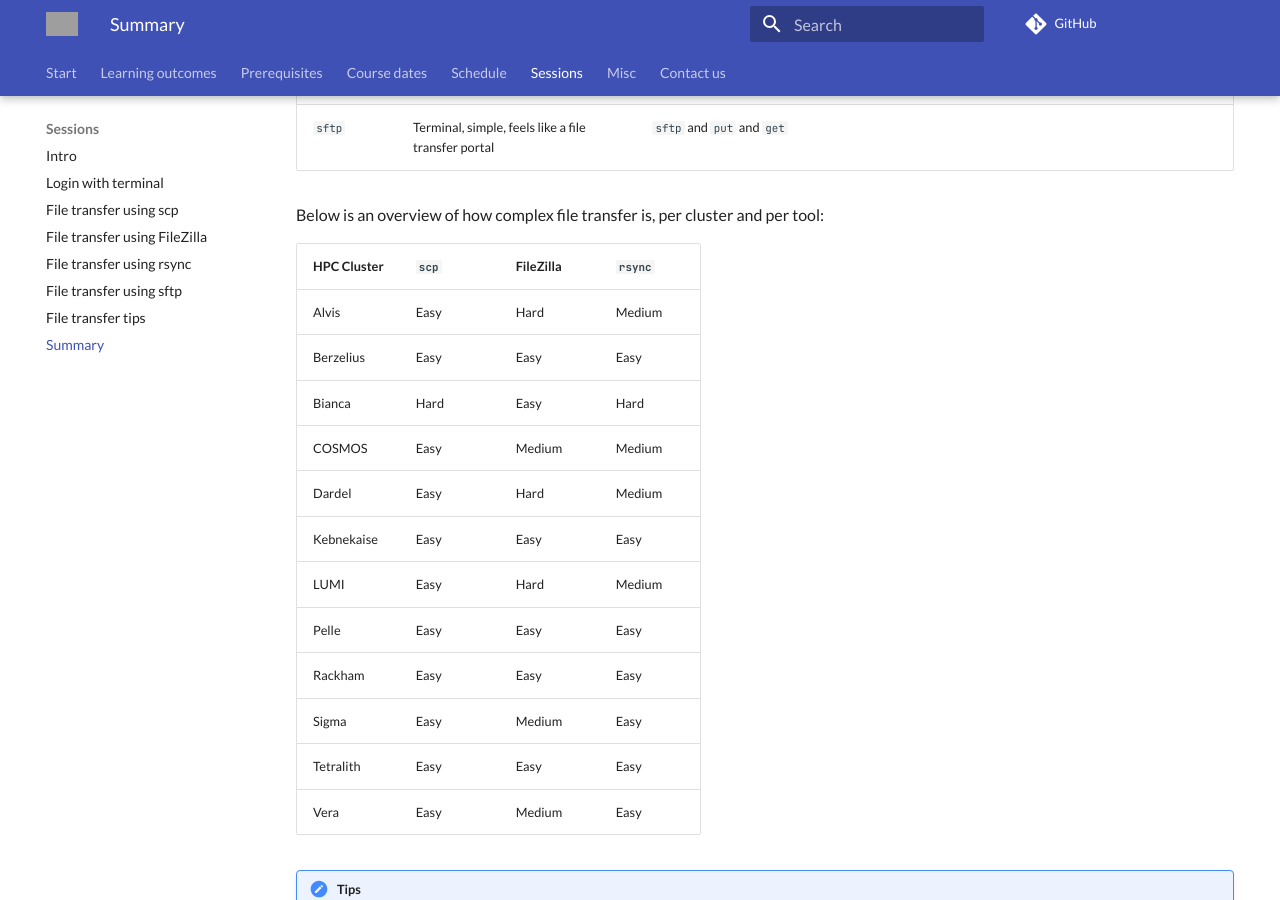
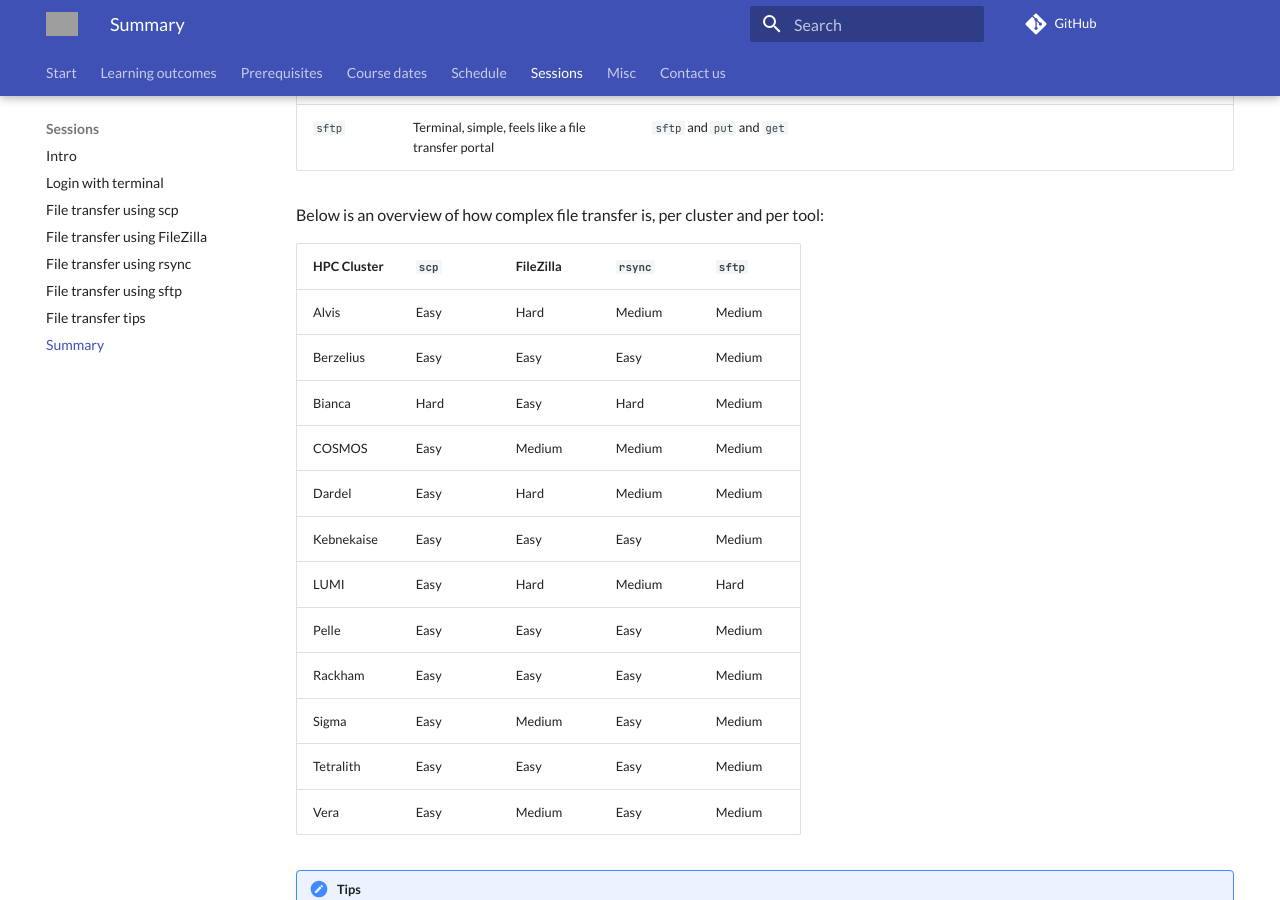
Before and after one commit to UPPMAX/naiss_file_transfer_course, an MkDocs documentation site: the page built from docs/sessions/summary.md, in a window 1280 px wide and 900 px high, scrolled down 429 px. Built offline with MkDocs 1.6.1 and Material for MkDocs 9.7.7, drawn with Linux system fonts in a browser that asks for light colours; comment, search, counter and statistics services are not loaded; grey boxes are pictures that could not be loaded.

Commit message:
summary.md sftp medium/hard

```diff
--- a/docs/sessions/summary.md
+++ b/docs/sessions/summary.md
@@ -20,20 +20,20 @@ FileZilla  |Graphical, intuitive, simple                                |SFTP, `
 Below is an overview of how complex file transfer is,
 per cluster and per tool:
 
-HPC Cluster|`scp`     |FileZilla |`rsync`
------------|----------|----------|-------
-Alvis      |Easy      |Hard      |Medium
-Berzelius  |Easy      |Easy      |Easy
-Bianca     |Hard      |Easy      |Hard
-COSMOS     |Easy      |Medium    |Medium
-Dardel     |Easy      |Hard      |Medium
-Kebnekaise |Easy      |Easy      |Easy
-LUMI       |Easy      |Hard      |Medium
-Pelle      |Easy      |Easy      |Easy
-Rackham    |Easy      |Easy      |Easy
-Sigma      |Easy      |Medium    |Easy
-Tetralith  |Easy      |Easy      |Easy
-Vera       |Easy      |Medium    |Easy
+HPC Cluster|`scp`     |FileZilla |`rsync`|`sftp`
+-----------|----------|----------|-------|------
+Alvis      |Easy      |Hard      |Medium |Medium
+Berzelius  |Easy      |Easy      |Easy   |Medium
+Bianca     |Hard      |Easy      |Hard   |Medium
+COSMOS     |Easy      |Medium    |Medium |Medium
+Dardel     |Easy      |Hard      |Medium |Medium
+Kebnekaise |Easy      |Easy      |Easy   |Medium
+LUMI       |Easy      |Hard      |Medium |Hard
+Pelle      |Easy      |Easy      |Easy   |Medium
+Rackham    |Easy      |Easy      |Easy   |Medium
+Sigma      |Easy      |Medium    |Easy   |Medium
+Tetralith  |Easy      |Easy      |Easy   |Medium
+Vera       |Easy      |Medium    |Easy   |Medium
 
 !!! tips
 
```
